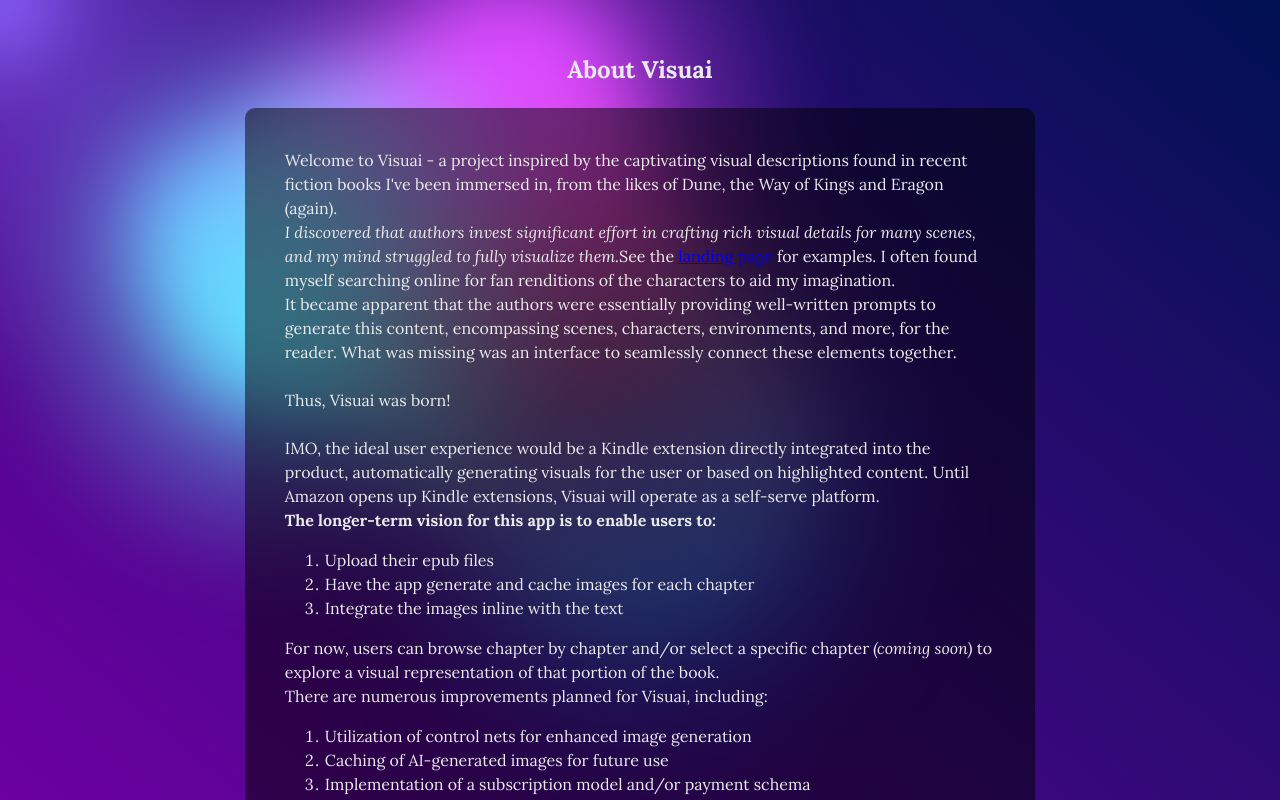
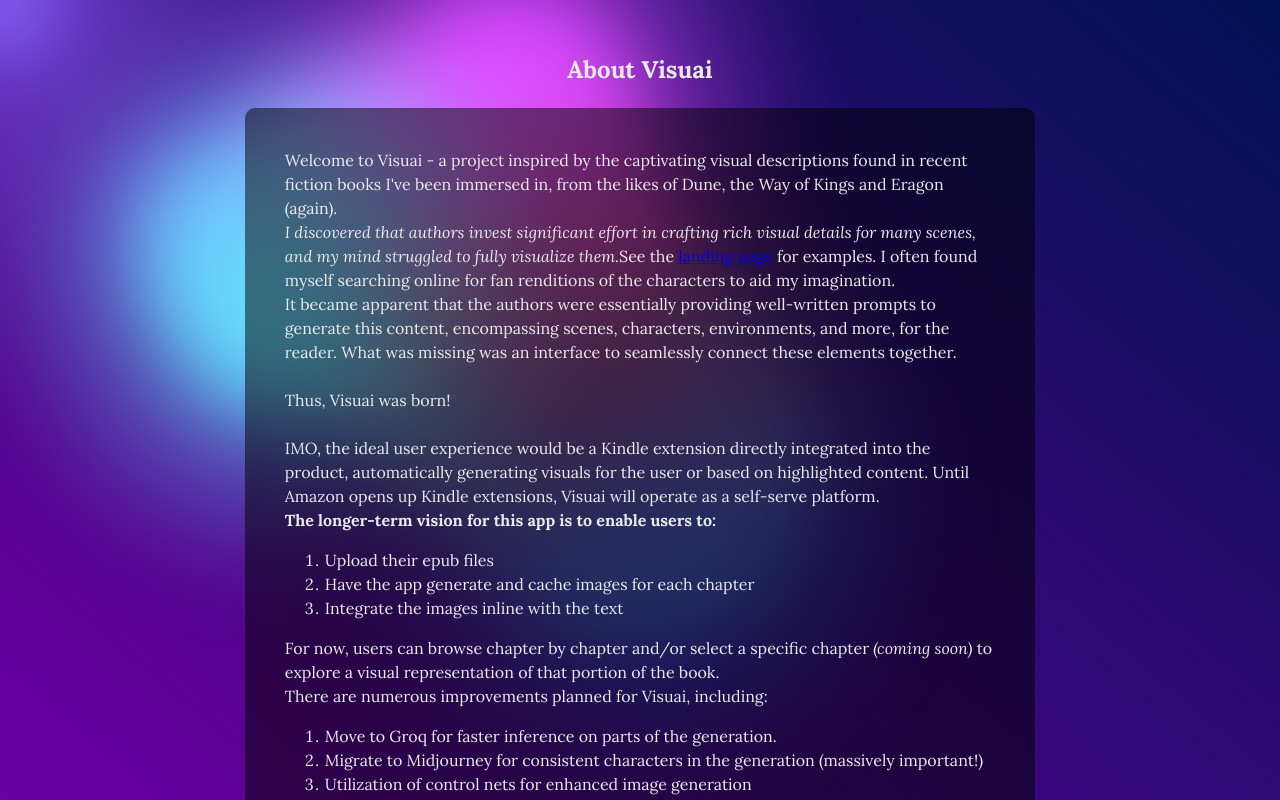
Before and after one commit to greg-maceachern12/VisualE, a React (Create React App) app: page /about in a window 1280 px wide. Shown: the top 800 px of the page. Built offline with nearby package versions, Linux system fonts and the light colour scheme.

Commit message:
more info

```diff
--- a/src/About.js
+++ b/src/About.js
@@ -48,10 +48,11 @@ function About() {
         <br></br>
         There are numerous improvements planned for Visuai, including:
         <ol>
+        <li>Move to Groq for faster inference on parts of the generation.</li>
+        <li>Migrate to Midjourney for consistent characters in the generation (massively important!)</li>
           <li>Utilization of control nets for enhanced image generation</li>
-          <li>Caching of AI-generated images for future use</li>
+          <li>Caching of AI-generated images for future use on the same book</li>
           <li>Implementation of a subscription model and/or payment schema</li>
-          <li>Move to Groq for faster inference on parts of the generation.</li>
         </ol>
         Until then, please enjoy!<br></br>
         If you're reading this{" "}
```
